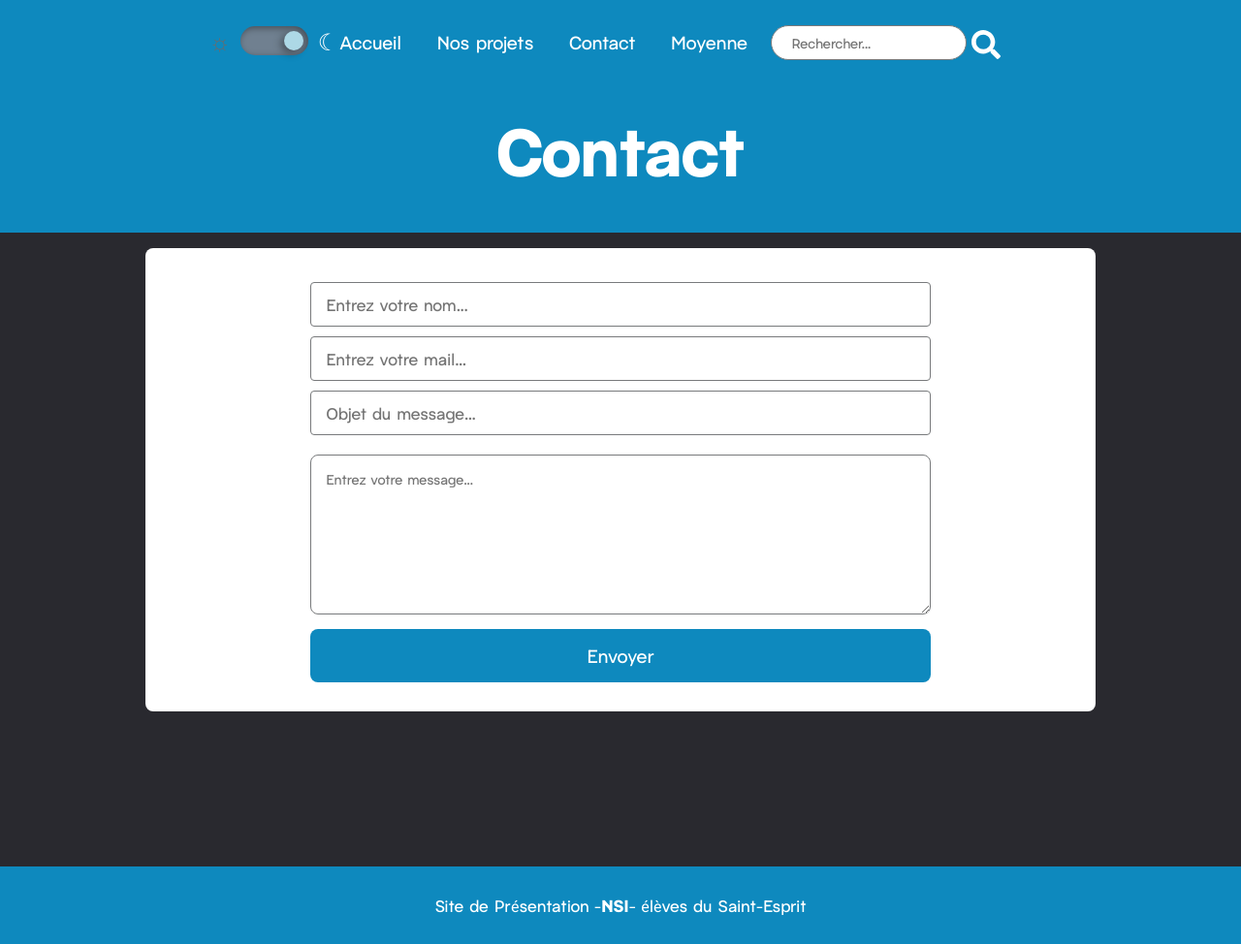
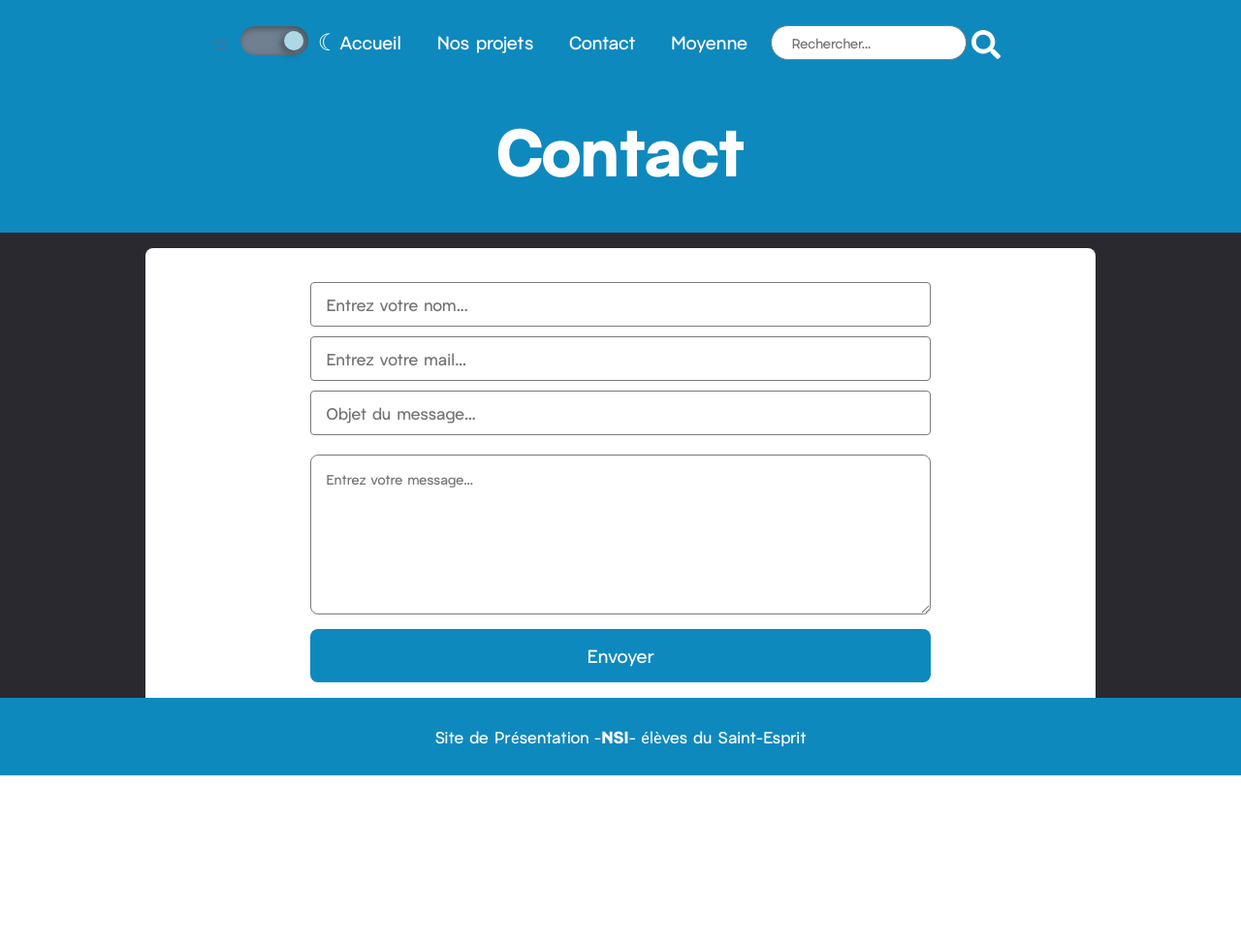
Before and after one commit to agnlt64/NSIte, a Flask app: page /contact/ in a window 1280 px wide. Shown: the whole page at 97% size. After the commit the page ends 800 px from the top, so only its background shows below. Run offline with Flask 2, Linux system fonts and the light colour scheme.

Commit message:
fix footer and fix light theme

```diff
--- a/app/static/css/base.css
+++ b/app/static/css/base.css
@@ -260,7 +260,22 @@
     bottom: 0;
     left: 0;
     right: 0;
-    margin-top: 20vh;
+    margin-top: 2rem;
+}
+
+.footer-sticky {
+    display: flex;
+    align-items: center;
+    justify-content: center;
+    background-color: var(--main-color);
+    color: white;
+    height: 5em;
+    text-align: center;
+    position: absolute;
+    bottom: 0;
+    left: 0;
+    right: 0;
+    margin-top: 2rem;
 }
 
 @media (max-width: 1100px) {
--- a/app/static/css/contact.css
+++ b/app/static/css/contact.css
@@ -23,6 +23,11 @@
     margin-top: 1em;
 }
 
+body[light] .container {
+    background-color: #f6f6f6;
+    border: 1px black solid;
+}
+
 .container form {
     display: flex;
     flex-wrap: wrap;
@@ -38,7 +43,7 @@
 .container form textarea {
     width: 100%;
     height: 10em;
-    max-height: 10em;
+    max-height: 15em;
     margin: 15px 0;
     padding: 15px;
     outline: none;
--- a/app/static/css/moyenne.css
+++ b/app/static/css/moyenne.css
@@ -22,7 +22,8 @@
     display: flex;
     flex-direction: column;
     justify-content: space-between;
-    max-width: 30em;
+    width: 30em;
+    height: 20em;
     margin: 0px auto;
     padding: 2.5em 4em;
     background-color: #fff;
--- a/app/static/js/responsive.js
+++ b/app/static/js/responsive.js
@@ -20,7 +20,8 @@
     menu.style.display = "flex"
 }
 
-
 for(f of footers) {
-    f.className = "footer"
+    if (location.pathname === '/contact/' || location.pathname === '/moyenne/' || location.pathname === '/search-results/') {
+        f.className = 'footer-sticky'
+    }
 }
```
